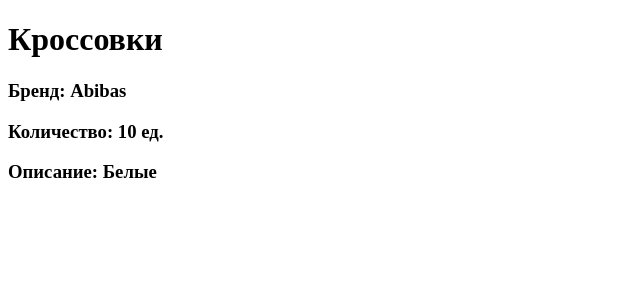
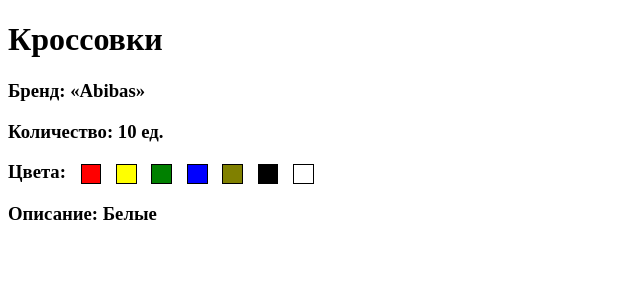
Before and after one commit to Tushkov/Django, a Django app: template templates/item.html in a window 1280 px wide. Shown: the part 52-352 px from the top of the page, without its empty margins (0-640 px from the left). Run offline with Django 5.2, Linux system fonts and the light colour scheme; the template is opened without the code that fills it: values that come from a table or form of the project are taken from there, others are empty; data comes from the database, SQL or seed files in the repository; both versions use the stored data as it was after the commit; tables that the repository leaves empty hold one stand-in row (values such as "Sample post"); parts of the project's set-up code (start-up, migrations or seed data) failed here and were passed over.

Commit message:
Цвета

```diff
--- /dev/null
+++ b/static/default.css
@@ -0,0 +1,13 @@
+ul li {
+    display: inline;
+    padding-right: 50px;
+}
+
+.color_class {
+    width: 1em;
+    height: 1em;
+    border: #000 1px solid;
+    display: inline-block;
+    margin-left: 10px;
+    vertical-align: middle;
+}
--- a/templates/base.html
+++ b/templates/base.html
@@ -1,12 +1,14 @@
 <!DOCTYPE html>
-<html lang="en">
+<html lang="ru-ru">
+{% load static %}
 
 <head>
     <meta charset="UTF-8">
     <meta name="viewport" content="width=device-width, initial-scale=1.0">
     <title>Django Contries</title>
     {% block style %}
-    <link rel="stylesheet" href="default.css">
+    {{ block.super }}
+    <link rel="stylesheet" href="{% static 'default.css' %}">
     {% endblock %}
 </head>
 
--- a/templates/css/default.css
+++ /dev/null
@@ -1,4 +0,0 @@
-ul li {
-    display: inline;
-    padding-right: 50px;
-}
--- a/templates/index.html
+++ b/templates/index.html
@@ -3,7 +3,7 @@
 {% load static %}
 
 {% block content %}
-<img width="50px" src="{% static 'sale.jpg' %}" alt="My Image">
+<img width="50px" src="{% static 'django.svg' %}" alt="My Image">
 <h1>Произвольное приветствие</h1>
 <span style="color:blue">{{user.surname}} {{user.name}} {{user.middle}}.<br />Почта: {{ user.email }} </span>
 <p><a href="/reloab_DB">Очистка БД и загрузка</a> стран из country-by-languages.json на
--- a/templates/item.html
+++ b/templates/item.html
@@ -2,12 +2,15 @@
 
 {% block content %}
 <h1>{{ item.name }}</h1>
-<h3>Бренд: {{ item.brand }}</h3>
-<h3>{% if item.count == 0 %}
-    Товар отсутствует
-    {% else %}
-    Количество: {{ item.count }} ед.
-    {% endif %}
+<h3>Бренд: «{{ item.brand }}»</h3>
+{% if item.count == 0 %}
+<h3>Товар отсутствует</h3>
+{% else %}
+<h3>Количество: {{ item.count }} ед.</h3>
+<h3>Цвета: {% for color in colors %}
+    <div class="color_class" style="background-color: {{ color.html }}" ;></div>
+    {% endfor %}
+</h3>
 </h3>
 <h3>{% if item.description == "" %}
     Описание отсутствует
@@ -15,4 +18,5 @@
     Описание: {{ item.description }}
     {% endif %}
 </h3>
+{% endif %}
 {% endblock %}
```
Also changed, not shown: MainApp/views.py (+7 -4 lines), db.sqlite3, static/django.svg (added).
